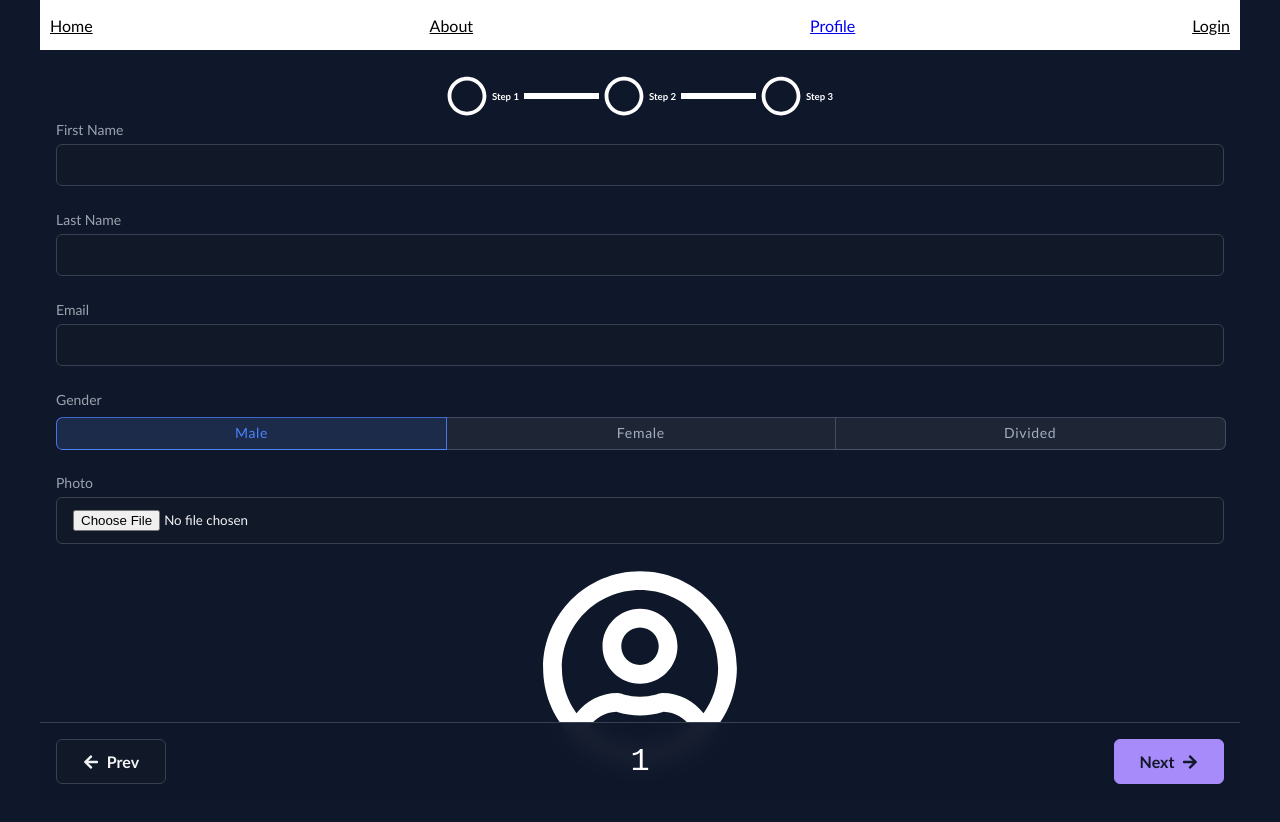
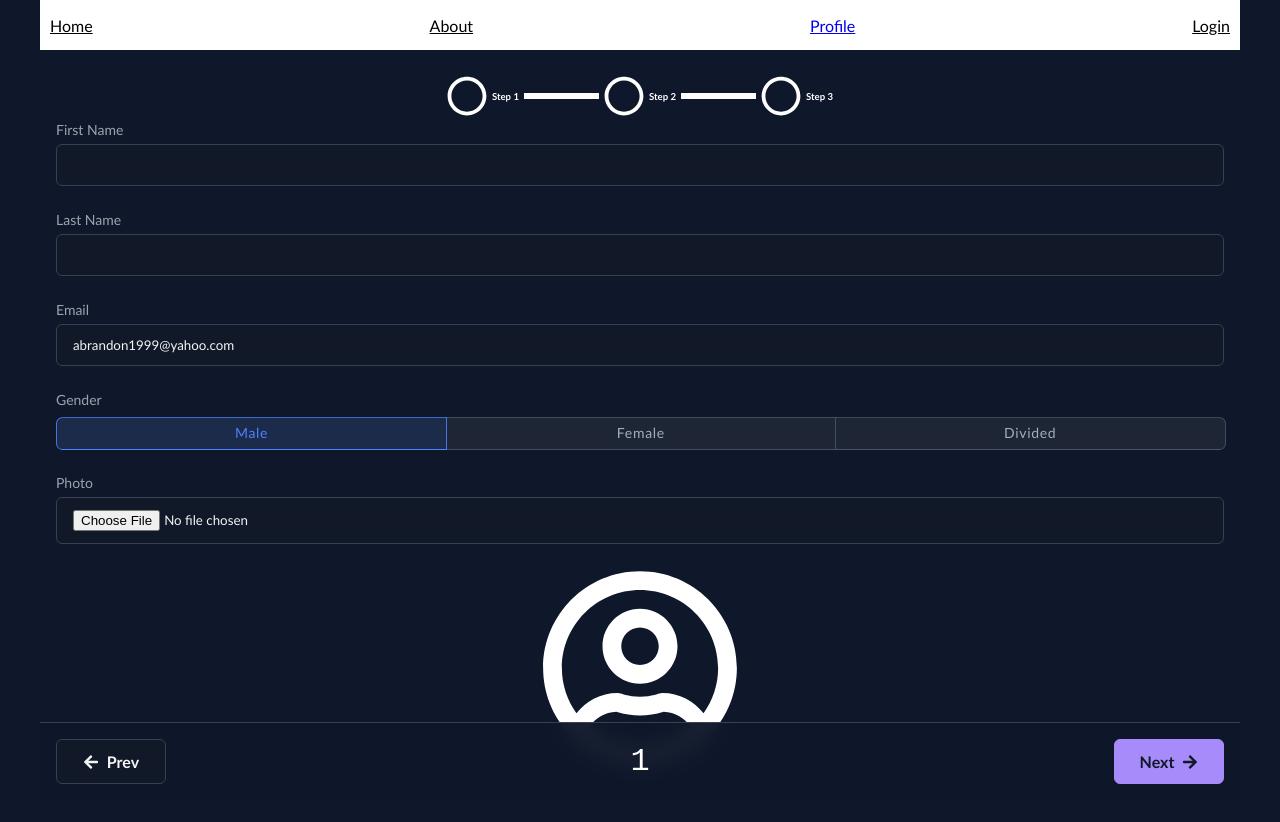
Before and after one commit to abrandon1999/exotic_life_FE, a React (Vite) app: page /profile in a window 1280 px wide. Shown: the top 822 px of the page. Built offline with nearby package versions, Linux system fonts and the light colour scheme.

Commit message:
profleComponent: Profile1 component to Controlled

```diff
--- a/src/components/GenderRadio.tsx
+++ b/src/components/GenderRadio.tsx
@@ -1,13 +1,11 @@
-import { useState } from "react";
 import styles from "./GenderRadio.module.css";
 import type { CSSProperties } from "react";
 const genderOptions = ["Male", "Female", "Divided"];
 interface Props {
   onHandleGender: (gender: string) => void;
+  value: string;
 }
-export default function GenderRadio({ onHandleGender }: Props) {
-  const [selectedGender, setSelectedGender] = useState(genderOptions[0]);
-
+export default function GenderRadio({ onHandleGender, value }: Props) {
   return (
     <div style={inputGroup}>
       <label htmlFor="" style={label}>
@@ -21,10 +19,9 @@ export default function GenderRadio({ onHandleGender }: Props) {
                 type="radio"
                 name="gender"
                 value={gender}
-                checked={selectedGender === gender}
+                checked={value === gender}
                 onChange={() => {
                   onHandleGender(gender);
-                  setSelectedGender(gender);
                 }}
               />
               <span>{gender}</span>
--- a/src/components/ProfileTextInput.tsx
+++ b/src/components/ProfileTextInput.tsx
@@ -2,9 +2,10 @@ import type { CSSProperties } from "react";
 
 interface Props {
   label: string;
+  value: string;
   onHandle?: (name: string) => void;
 }
-export default function ProfileTextInput({ label, onHandle }: Props) {
+export default function ProfileTextInput({ label, onHandle, value }: Props) {
   return (
     <div style={inputGroup}>
       <label htmlFor="first" style={labelStyle}>
@@ -13,6 +14,7 @@ export default function ProfileTextInput({ label, onHandle }: Props) {
       <input
         type="text"
         style={inputStyle}
+        value={value}
         onChange={(e) => {
           if (!onHandle) return;
           onHandle(e.target.value);
--- a/src/routes/profile.tsx
+++ b/src/routes/profile.tsx
@@ -18,6 +18,7 @@ function RouteComponent() {
   const [userInfo, setUserInfo] = useState({
     firstName: "",
     lastName: "",
+    email: "abrandon1999@yahoo.com",
     gender: "Male",
     imageUrl: "",
     interest: [],
@@ -29,10 +30,18 @@ function RouteComponent() {
       <ProfileHeader page={page} />
       {page === 1 ? (
         <ProfileContentOne>
-          <ProfileTextInput label="First Name" onHandle={handleFirstName} />
-          <ProfileTextInput label="Last Name" onHandle={handleLastName} />
-          <ProfileTextInput label="Email" />
-          <GenderRadio onHandleGender={handleGender} />
+          <ProfileTextInput
+            label="First Name"
+            onHandle={handleFirstName}
+            value={userInfo.firstName}
+          />
+          <ProfileTextInput
+            label="Last Name"
+            onHandle={handleLastName}
+            value={userInfo.lastName}
+          />
+          <ProfileTextInput label="Email" value={userInfo.email} />
+          <GenderRadio onHandleGender={handleGender} value={userInfo.gender} />
           <ProfileFileInput onHandleProfilePic={handleProfilePic} />
           <ProfilePicture imageUrl={userInfo.imageUrl} />
         </ProfileContentOne>
```
